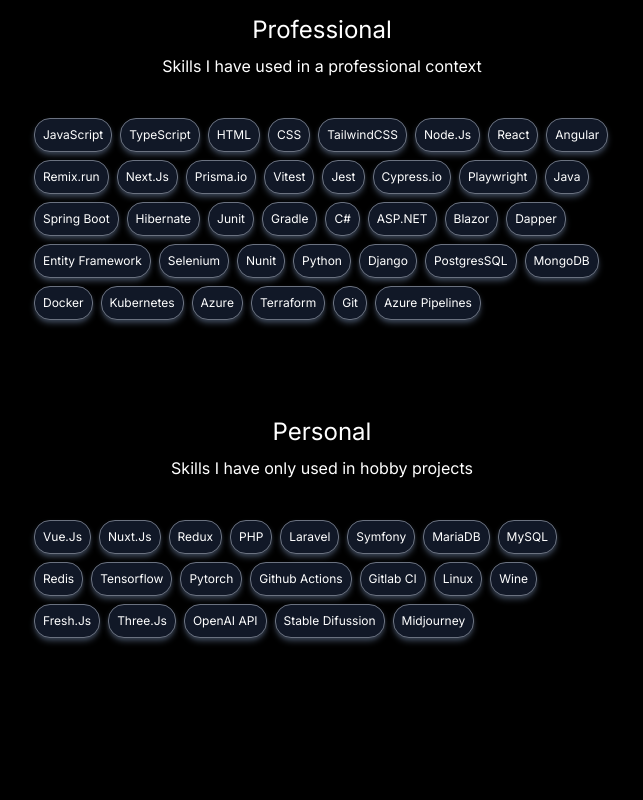
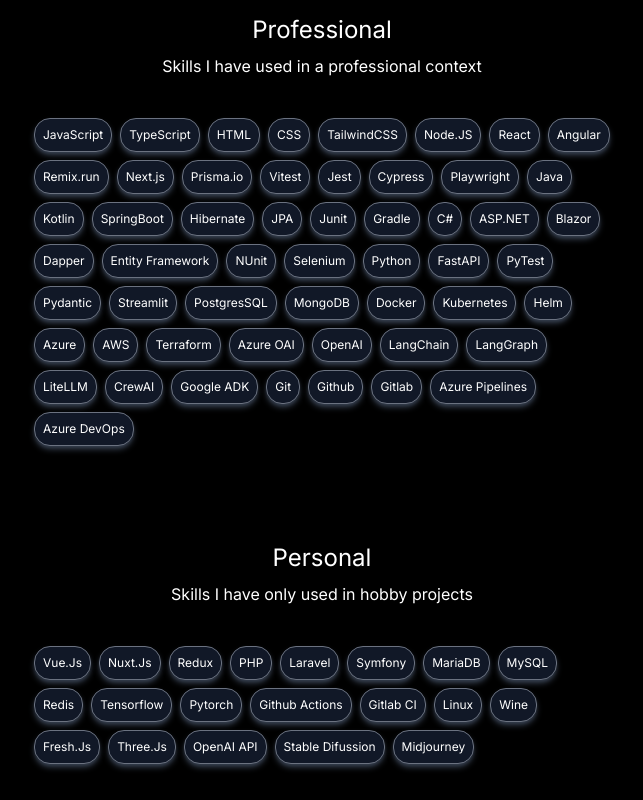
Before and after one commit to Clodolt/clodolt-dev, a Next.js app: page / in a window 1280 px wide. Shown: the part 1820-2620 px from the top of the page, without its empty margins (318-961 px from the left). Built offline with nearby package versions, Linux system fonts and the light colour scheme.

Commit message:
add: some new skills + mention of AI project

```diff
--- a/src/app/experienceSection.tsx
+++ b/src/app/experienceSection.tsx
@@ -74,8 +74,8 @@
             >
               <p className="font-bold">09/2022 - Now</p>
               <ul className="list-disc mt-2 text-justify tracking-tighter">
-                <li>Multiple projects with a focus in Full-Stack Web-Development and DevOps. Currently focused on an AI-Assisted DevOps Solution</li>
-                <li className="mt-2">Java, Spring Boot, MongoDB, TypeScript, Angular, Docker, Kubernetes, JUnit, React, Remix, Prisma, PostgreSQL, Azure DevOps</li>
+                <li>Multiple projects with a focus in Full-Stack Web-Development, AI and DevOps. Developed a DevOps AI Bot. Currently working in a project for BMW</li>
+                <li className="mt-2">Java, Kotlin, Spring Boot, MongoDB, TypeScript, Angular, Python, Langchain, Docker, Kubernetes, JUnit, React, Remix, Prisma, PostgreSQL, Azure DevOps</li>
               </ul>
             </ExperienceTile>
           </div>
--- a/src/app/professional-skills.tsx
+++ b/src/app/professional-skills.tsx
@@ -8,19 +8,21 @@
   "HTML",
   "CSS",
   "TailwindCSS",
-    "Node.Js",
+  "Node.JS",
   "React",
   "Angular",
   "Remix.run",
-    "Next.Js",
+  "Next.js",
   "Prisma.io",
   "Vitest",
   "Jest",
-    "Cypress.io",
+  "Cypress",
   "Playwright",
   "Java",
-    "Spring Boot",
+  "Kotlin",
+  "SpringBoot",
   "Hibernate",
+  "JPA",
   "Junit",
   "Gradle",
   "C#",
@@ -28,18 +30,33 @@
   "Blazor",
   "Dapper",
   "Entity Framework",
+  "NUnit",
   "Selenium",
-    "Nunit",
   "Python",
-    "Django",
+  "FastAPI",
+  "PyTest",
+  "Pydantic",
+  "Streamlit",
   "PostgresSQL",
   "MongoDB",
   "Docker",
   "Kubernetes",
+  "Helm",
   "Azure",
+  "AWS",
   "Terraform",
+  "Azure OAI",
+  "OpenAI",
+  "LangChain",
+  "LangGraph",
+  "LiteLLM",
+  "CrewAI",
+  "Google ADK",
   "Git",
+  "Github",
+  "Gitlab",
   "Azure Pipelines",
+  "Azure DevOps"
 ];
 
 export default function ProfessionalSkills() {
```
Lines whose indentation alone changed are shown as unchanged.
